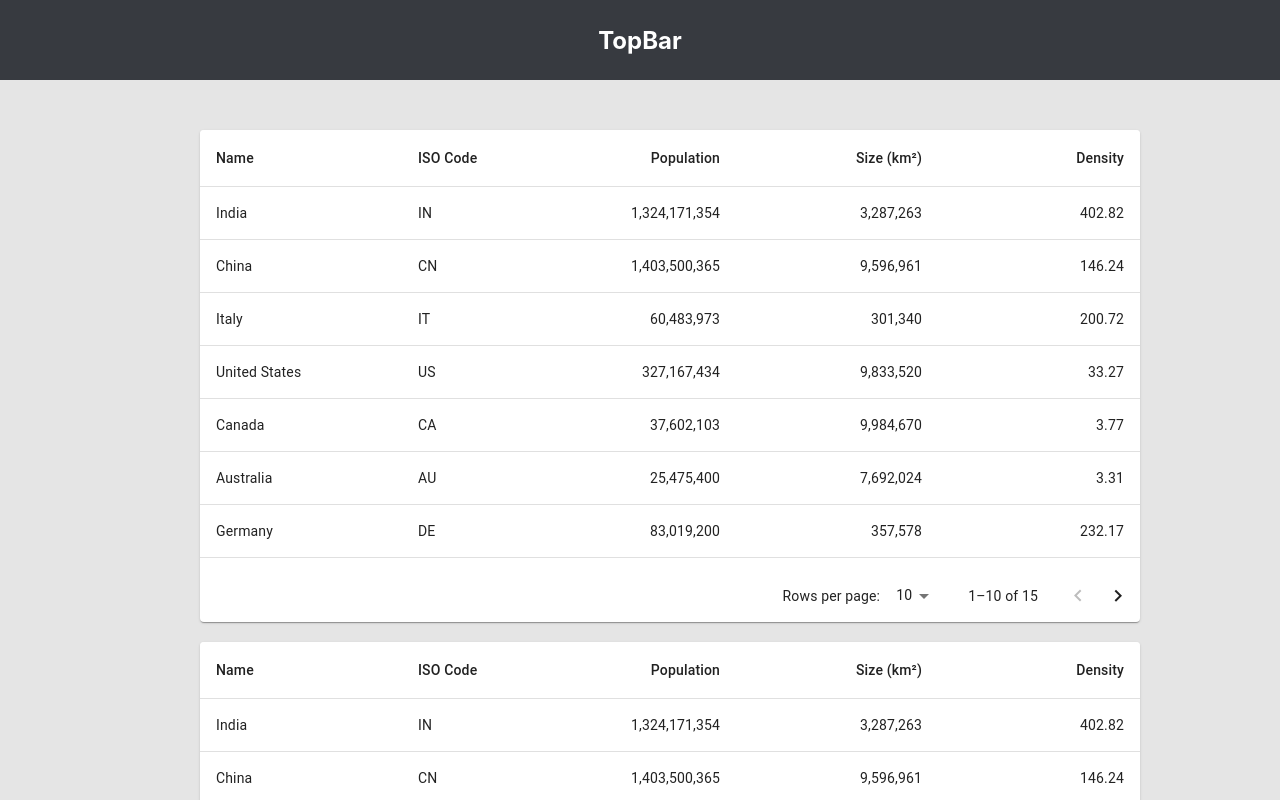
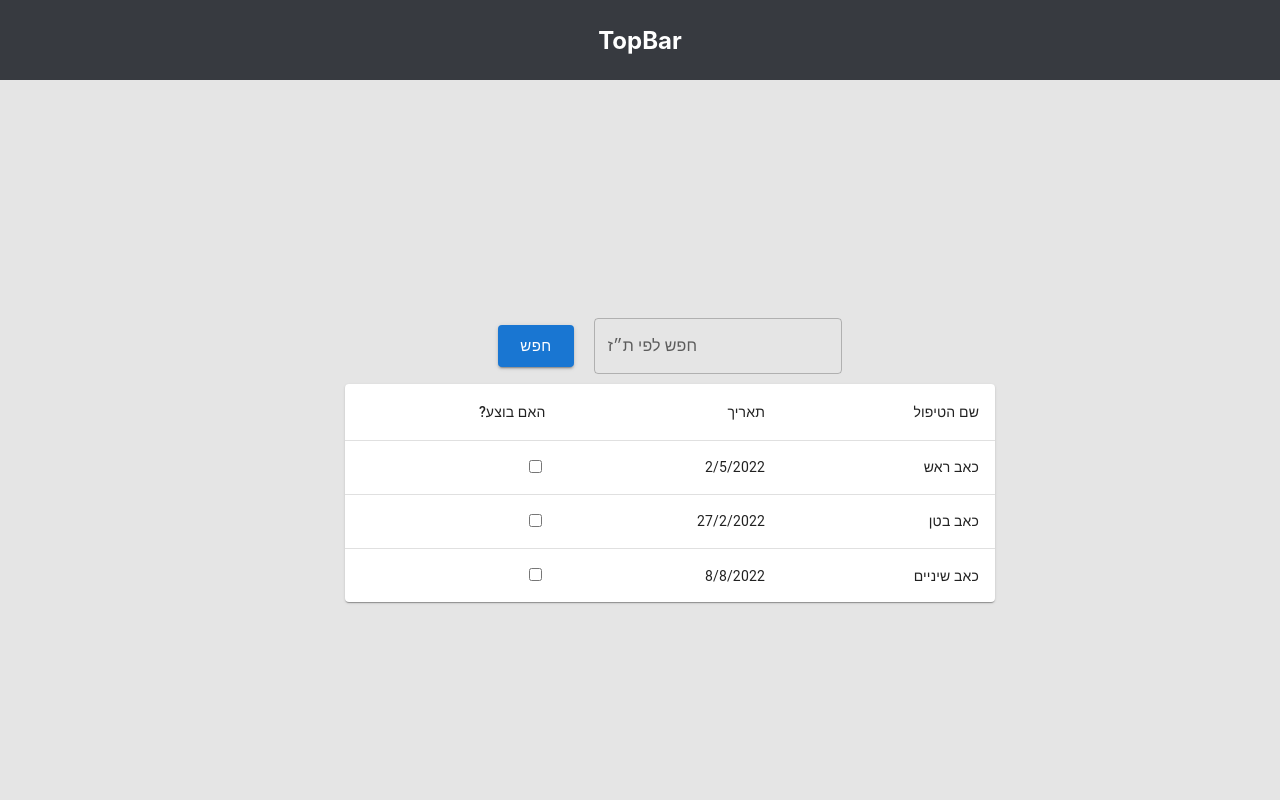
Before and after one commit to stavfinz/Compily_Frontend, a React (Create React App) app in the folder compily-frontend/: page / in a window 1280 px wide. Shown: the top 800 px of the page. Built offline with nearby package versions, Linux system fonts and the light colour scheme.

Commit message:
add Doctor view

```diff
--- a/compily-frontend/src/components/DoctorView/DoctorView.jsx
+++ b/compily-frontend/src/components/DoctorView/DoctorView.jsx
@@ -9,9 +9,6 @@ const DoctorView = () => {
                 <PatientTable />
             </div>
 
-            <div className="patient-item">
-                <PatientTable />
-            </div>
 
         </div>
     )
--- a/compily-frontend/src/components/DoctorView/PatientTable/PatientTable.css
+++ b/compily-frontend/src/components/DoctorView/PatientTable/PatientTable.css
@@ -0,0 +1,9 @@
+.search-container {
+    display: flex;
+    justify-content: center;
+}
+
+.search-item {
+    align-self: center;
+    margin: 10px;
+}
--- a/compily-frontend/src/components/DoctorView/PatientTable/PatientTable.jsx
+++ b/compily-frontend/src/components/DoctorView/PatientTable/PatientTable.jsx
@@ -1,123 +1,65 @@
 import * as React from 'react';
-import Paper from '@mui/material/Paper';
 import Table from '@mui/material/Table';
 import TableBody from '@mui/material/TableBody';
 import TableCell from '@mui/material/TableCell';
 import TableContainer from '@mui/material/TableContainer';
 import TableHead from '@mui/material/TableHead';
-import TablePagination from '@mui/material/TablePagination';
 import TableRow from '@mui/material/TableRow';
+import Paper from '@mui/material/Paper';
 
-const columns = [
-    { id: 'name', label: 'Name', minWidth: 170 },
-    { id: 'code', label: 'ISO\u00a0Code', minWidth: 100 },
-    {
-        id: 'population',
-        label: 'Population',
-        minWidth: 170,
-        align: 'right',
-        format: (value) => value.toLocaleString('en-US'),
-    },
-    {
-        id: 'size',
-        label: 'Size\u00a0(km\u00b2)',
-        minWidth: 170,
-        align: 'right',
-        format: (value) => value.toLocaleString('en-US'),
-    },
-    {
-        id: 'density',
-        label: 'Density',
-        minWidth: 170,
-        align: 'right',
-        format: (value) => value.toFixed(2),
-    },
-];
+import TextField from '@mui/material/TextField';
+import Box from '@mui/material/Box';
+import Button from '@mui/material/Button';
 
-function createData(name, code, population, size) {
-    const density = population / size;
-    return { name, code, population, size, density };
+import './PatientTable.css';
+
+function createData(name, calories) {
+    return { name, calories };
 }
 
 const rows = [
-    createData('India', 'IN', 1324171354, 3287263),
-    createData('China', 'CN', 1403500365, 9596961),
-    createData('Italy', 'IT', 60483973, 301340),
-    createData('United States', 'US', 327167434, 9833520),
-    createData('Canada', 'CA', 37602103, 9984670),
-    createData('Australia', 'AU', 25475400, 7692024),
-    createData('Germany', 'DE', 83019200, 357578),
-    createData('Ireland', 'IE', 4857000, 70273),
-    createData('Mexico', 'MX', 126577691, 1972550),
-    createData('Japan', 'JP', 126317000, 377973),
-    createData('France', 'FR', 67022000, 640679),
-    createData('United Kingdom', 'GB', 67545757, 242495),
-    createData('Russia', 'RU', 146793744, 17098246),
-    createData('Nigeria', 'NG', 200962417, 923768),
-    createData('Brazil', 'BR', 210147125, 8515767),
+    createData('כאב ראש', '2/5/2022'),
+    createData('כאב בטן', '27/2/2022'),
+    createData('כאב שיניים', '8/8/2022'),
 ];
 
-export default function StickyHeadTable() {
-    const [page, setPage] = React.useState(0);
-    const [rowsPerPage, setRowsPerPage] = React.useState(10);
+export default function BasicTableAndSearch() {
+    return (
+        <div>
+            <div className="search-container" >
+                <div className="search-item">
+                    <Button variant="contained" size='large'>חפש</Button>
+                </div>
+                <div className="search-item">
+                    <TextField fullWidth id="outlined-basic" label="חפש לפי ת״ז" variant="outlined" />
+                </div>
 
-    const handleChangePage = (event, newPage) => {
-        setPage(newPage);
-    };
-
-    const handleChangeRowsPerPage = (event) => {
-        setRowsPerPage(+event.target.value);
-        setPage(0);
-    };
-
-    return (
-        <Paper sx={{ width: '100%', overflow: 'hidden' }}>
-            <TableContainer sx={{ maxHeight: 440 }}>
-                <Table stickyHeader aria-label="sticky table">
+            </div>
+            <TableContainer component={Paper}>
+                <Table sx={{ minWidth: 650 }} aria-label="simple table" dir="rtl">
                     <TableHead>
                         <TableRow>
-                            {columns.map((column) => (
-                                <TableCell
-                                    key={column.id}
-                                    align={column.align}
-                                    style={{ minWidth: column.minWidth }}
-                                >
-                                    {column.label}
-                                </TableCell>
-                            ))}
+                            <TableCell align="right">שם הטיפול</TableCell>
+                            <TableCell align="right">תאריך</TableCell>
+                            <TableCell align="right">האם בוצע?</TableCell>
                         </TableRow>
                     </TableHead>
                     <TableBody>
-                        {rows
-                            .slice(page * rowsPerPage, page * rowsPerPage + rowsPerPage)
-                            .map((row) => {
-                                return (
-                                    <TableRow hover role="checkbox" tabIndex={-1} key={row.code}>
-                                        {columns.map((column) => {
-                                            const value = row[column.id];
-                                            return (
-                                                <TableCell key={column.id} align={column.align}>
-                                                    {column.format && typeof value === 'number'
-                                                        ? column.format(value)
-                                                        : value}
-                                                </TableCell>
-                                            );
-                                        })}
-                                    </TableRow>
-                                );
-                            })}
+                        {rows.map((row) => (
+                            <TableRow
+                                key={row.name}
+                                sx={{ '&:last-child td, &:last-child th': { border: 0 } }}
+                            >
+                                <TableCell align="right" component="th" scope="row">{row.name}</TableCell>
+                                <TableCell align="right">{row.calories}</TableCell>
+                                <TableCell align="right">
+                                    <input type="checkbox" />
+                                </TableCell>
+                            </TableRow>
+                        ))}
                     </TableBody>
                 </Table>
             </TableContainer>
-            <TablePagination
-                rowsPerPageOptions={[10, 25, 100]}
-                component="div"
-                count={rows.length}
-                rowsPerPage={rowsPerPage}
-                page={page}
-                onPageChange={handleChangePage}
-                onRowsPerPageChange={handleChangeRowsPerPage}
-            />
-        </Paper>
+        </div>
     );
 }
```
